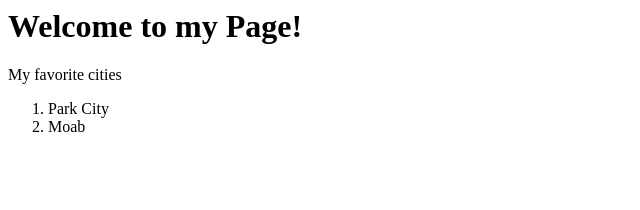
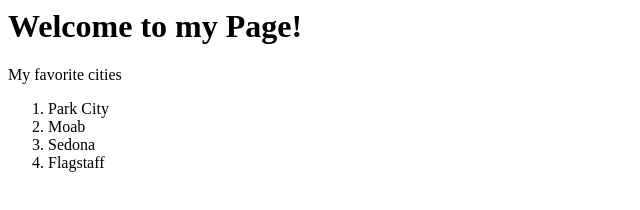
Before and after one commit to githubnoobster/experimentation, a plain HTML site: page index.html in a window 1280 px wide. Shown: the whole page, without its empty margins (0-640 px from the left). Drawn offline with Linux system fonts and the light colour scheme.

Commit message:
added cities

```diff
--- a/index.html
+++ b/index.html
@@ -3,4 +3,8 @@ My favorite cities
 <ol>
 <li>Park City</li>
 <li>Moab</li>
+<li>Sedona</li>
+<li>Flagstaff</li>
+
+
 </ol>
```
